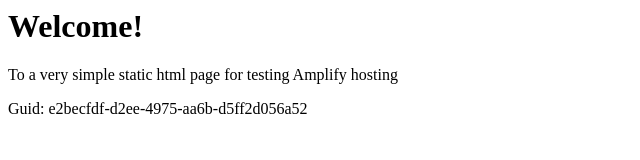
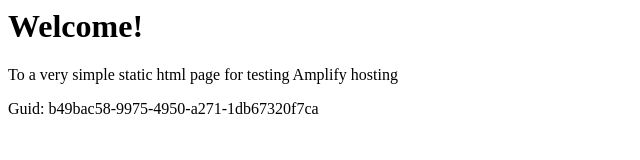
Before and after one commit to aws-aemilia-iad/Github-PR-Commit-Integration-Test-DoNotTouch-GitHubWebhookPushCanaryTest-v1-prod-us-east-1, a website: page src/index.html in a window 1280 px wide. Shown: the full height of the page, 0-640 px from the left. Drawn offline with Linux system fonts and the light colour scheme.

Commit message:
commit from integ tests

```diff
--- a/src/index.html
+++ b/src/index.html
@@ -12,6 +12,6 @@
 <body>
     <h1>Welcome!</h1>
     <p>To a very simple static html page for testing Amplify hosting</p>
-    <p>Guid: e2becfdf-d2ee-4975-aa6b-d5ff2d056a52</p></body>
+    <p>Guid: b49bac58-9975-4950-a271-1db67320f7ca</p></body>
 
 </html>
```
